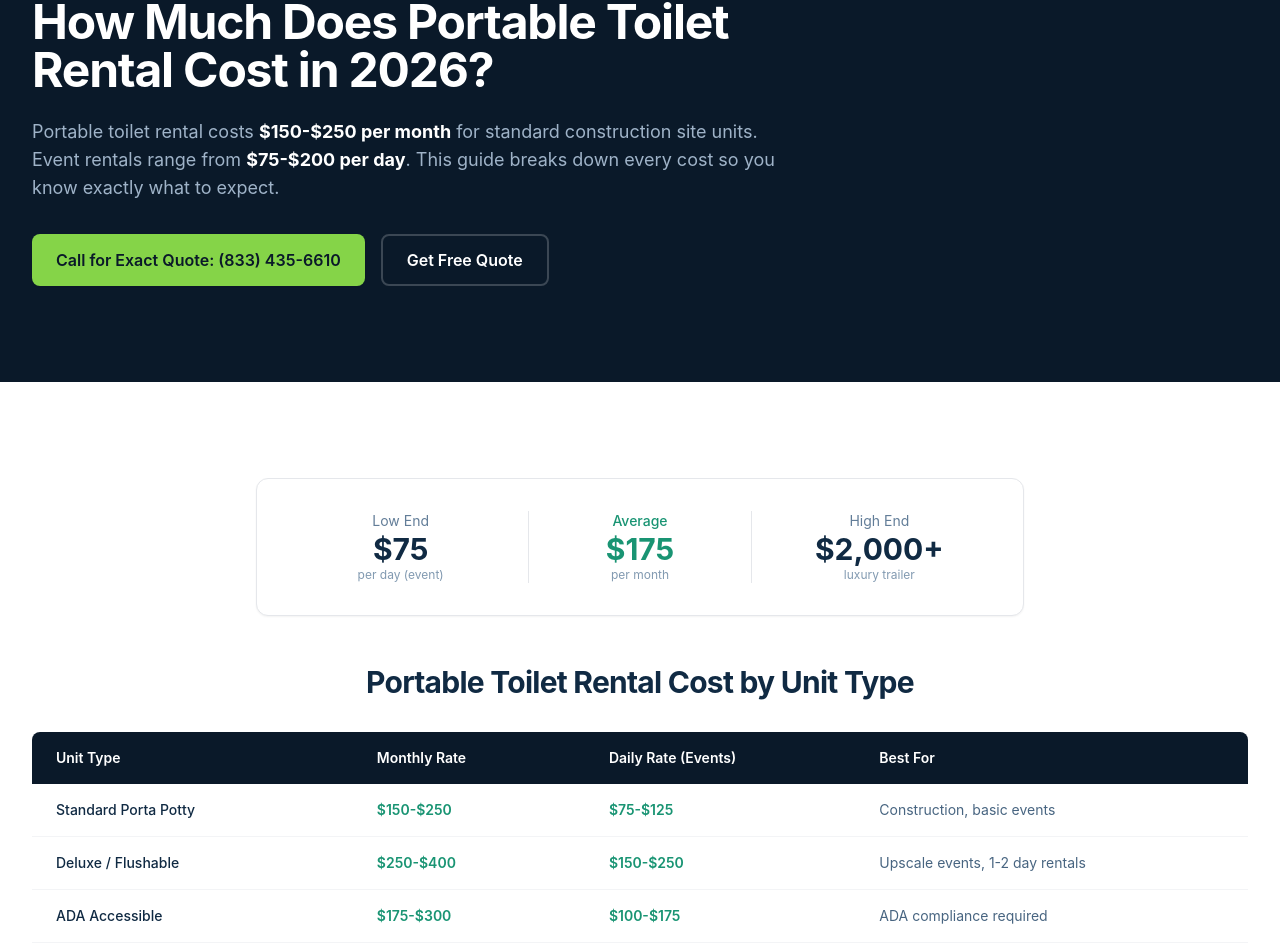
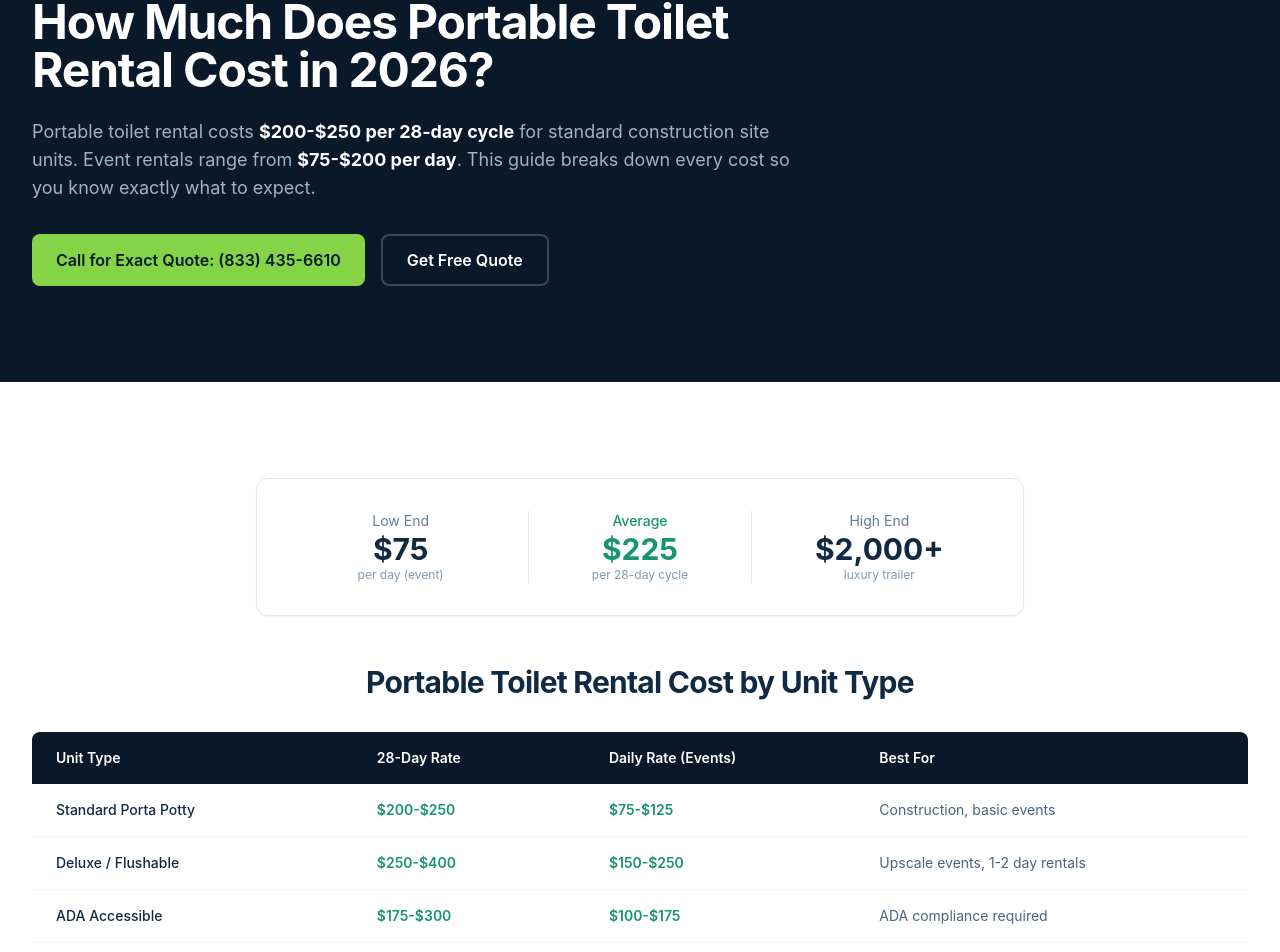
Before and after one commit to joeybeyer/portable-toilets-nextjs, a Next.js app: page /portable-toilet-rental-cost in a window 1280 px wide. Shown: the part 259-1211 px from the top of the page. Built offline with nearby package versions, Linux system fonts and the light colour scheme.

Commit message:
Fix pricing: - per 28-day cycle (not monthly)

```diff
--- a/app/portable-toilet-rental-cost/page.tsx
+++ b/app/portable-toilet-rental-cost/page.tsx
@@ -4,7 +4,7 @@ import Link from "next/link";
 export const metadata: Metadata = {
   title: "Portable Toilet Rental Cost 2026 | Complete Pricing Guide",
   description:
-    "How much does portable toilet rental cost? Standard units $150-$250/month, event rentals $75-$200/day, luxury trailers $800-$2,000. Complete 2026 pricing breakdown.",
+    "How much does portable toilet rental cost? Standard units $200-$250 per 28-day cycle, event rentals $75-$200/day, luxury trailers $800-$2,000. Complete 2026 pricing breakdown.",
   openGraph: {
     title: "Portable Toilet Rental Cost 2026 — Complete Pricing Guide",
     description:
@@ -18,7 +18,7 @@ const PHONE_HREF = "tel:8334356610";
 const faq = [
   {
     q: "How much does it cost to rent a portable toilet?",
-    a: "Standard portable toilet rental costs $150-$250 per month for construction sites. Short-term event rentals range from $75-$200 per day depending on unit type and location.",
+    a: "Standard portable toilet rental costs $200-$250 per 28-day cycle for construction sites, including weekly servicing. Short-term event rentals range from $75-$200 per day depending on unit type and location.",
   },
   {
     q: "How much is a porta potty for a day?",
@@ -84,7 +84,7 @@ export default function PricingGuidePage() {
               How Much Does Portable Toilet Rental Cost in 2026?
             </h1>
             <p className="text-lg text-navy-300 mb-8">
-              Portable toilet rental costs <strong className="text-white">$150-$250 per month</strong> for standard construction site units. Event rentals range from <strong className="text-white">$75-$200 per day</strong>. This guide breaks down every cost so you know exactly what to expect.
+              Portable toilet rental costs <strong className="text-white">$200-$250 per 28-day cycle</strong> for standard construction site units. Event rentals range from <strong className="text-white">$75-$200 per day</strong>. This guide breaks down every cost so you know exactly what to expect.
             </p>
             <div className="flex flex-col sm:flex-row gap-4">
               <a href={PHONE_HREF} className="btn-primary">
@@ -109,8 +109,8 @@ export default function PricingGuidePage() {
               </div>
               <div className="border-x border-gray-200">
                 <p className="text-sm text-teal-600 font-medium">Average</p>
-                <p className="text-2xl md:text-3xl font-bold text-teal-600">$175</p>
-                <p className="text-xs text-navy-400">per month</p>
+                <p className="text-2xl md:text-3xl font-bold text-teal-600">$225</p>
+                <p className="text-xs text-navy-400">per 28-day cycle</p>
               </div>
               <div>
                 <p className="text-sm text-navy-500">High End</p>
@@ -128,7 +128,7 @@ export default function PricingGuidePage() {
               <thead>
                 <tr className="bg-navy-950 text-white">
                   <th className="px-6 py-4 text-left font-semibold">Unit Type</th>
-                  <th className="px-6 py-4 text-left font-semibold">Monthly Rate</th>
+                  <th className="px-6 py-4 text-left font-semibold">28-Day Rate</th>
                   <th className="px-6 py-4 text-left font-semibold">Daily Rate (Events)</th>
                   <th className="px-6 py-4 text-left font-semibold">Best For</th>
                 </tr>
@@ -136,7 +136,7 @@ export default function PricingGuidePage() {
               <tbody className="divide-y divide-gray-100">
                 <tr className="hover:bg-gray-50">
                   <td className="px-6 py-4 font-medium text-navy-900">Standard Porta Potty</td>
-                  <td className="px-6 py-4 text-teal-600 font-semibold">$150-$250</td>
+                  <td className="px-6 py-4 text-teal-600 font-semibold">$200-$250</td>
                   <td className="px-6 py-4 text-teal-600 font-semibold">$75-$125</td>
                   <td className="px-6 py-4 text-navy-600">Construction, basic events</td>
                 </tr>
```
